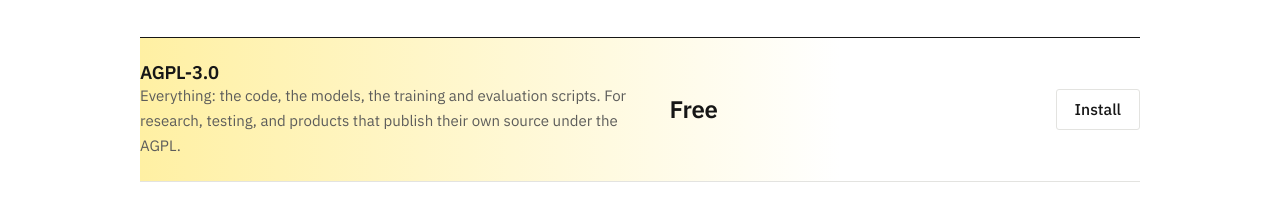
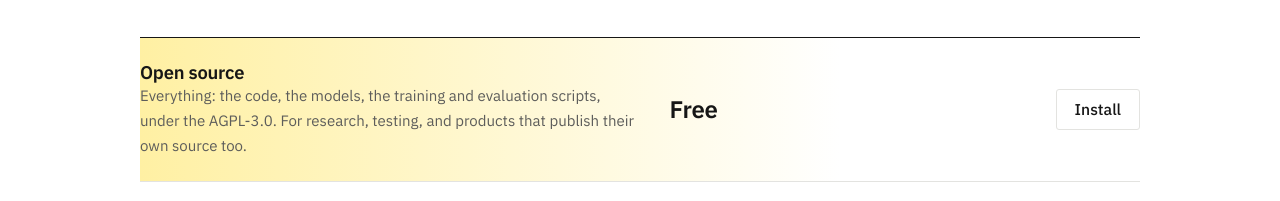
Before and after one commit to OpenPronounce/openpronounce.github.io, a plain HTML site: page pricing.html in a window 1280 px wide. Shown: the part 346-547 px from the top of the page. Drawn offline with Linux system fonts and the light colour scheme; a web font is replaced by a local one.

Commit message:
docs: name the free plan Open source on the pricing page

```diff
--- a/pricing.html
+++ b/pricing.html
@@ -45,7 +45,7 @@
 
   <div class="plans" id="plans">
     <div class="plan" data-plan="oss">
-      <div><h3>AGPL-3.0</h3><p>Everything: the code, the models, the training and evaluation scripts. For research, testing, and products that publish their own source under the AGPL.</p></div>
+      <div><h3>Open source</h3><p>Everything: the code, the models, the training and evaluation scripts, under the AGPL-3.0. For research, testing, and products that publish their own source too.</p></div>
       <div class="price">Free</div>
       <a class="btn btn-line" href="developers.html">Install</a>
     </div>
```
Also changed, not shown: _pages/pricing.html (+1 -1 lines).
